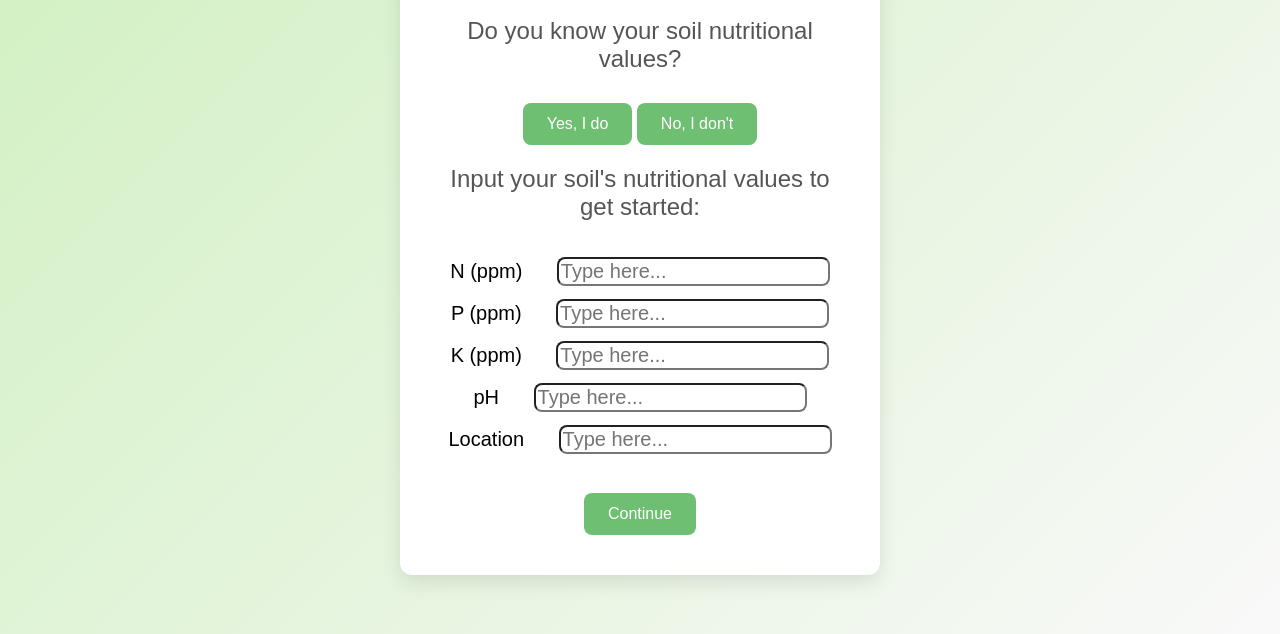
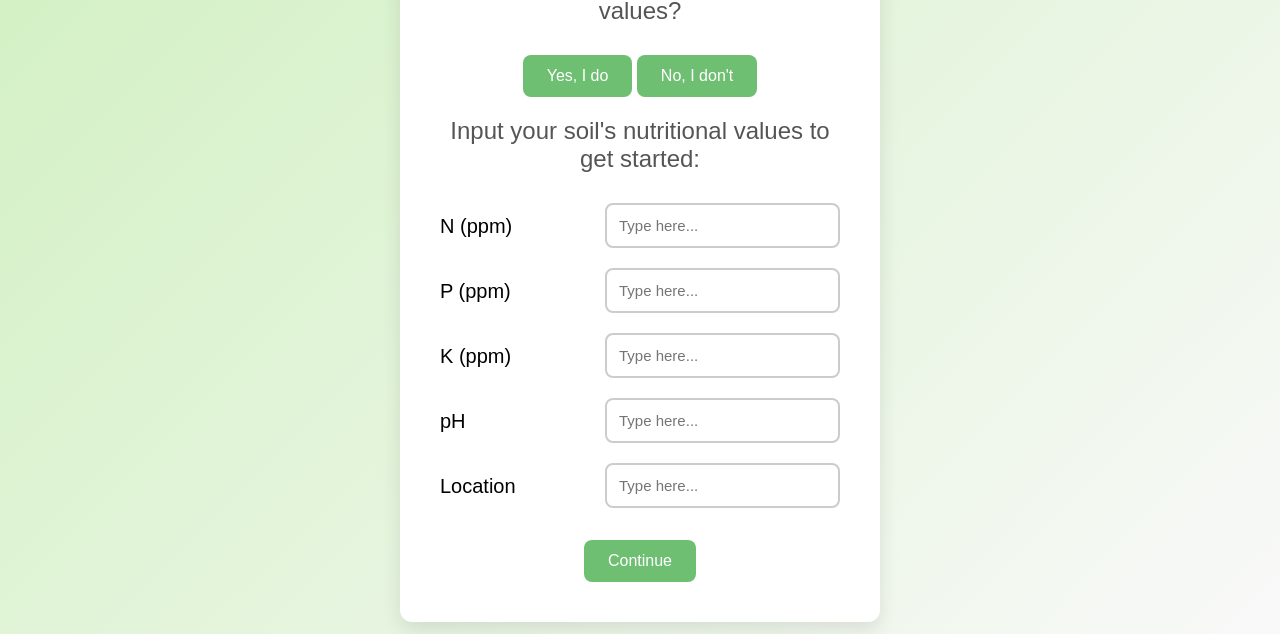
Before and after one commit to halleyd2804/CodeBrew_25, a plain HTML site: page home.html in a window 1280 px wide. Both pictures are taken after a click on the button "Yes, I do". Shown: the part 166-800 px from the top of the page. Drawn offline with Linux system fonts and the light colour scheme; no server answers.

Commit message:
css for hp

```diff
--- a/home.css
+++ b/home.css
@@ -96,16 +96,24 @@ body {
   display: none;
 }
 
+.field-row {
+  display: flex;
+  align-items: center;
+  justify-content: space-between;
+}
 
-.nutrition-fields span {
+.field-row span {
   font-weight: 400;
   font-size: 20px;
-  padding-right: 30px;
+  text-align: center;
 }
 
 .text-fields {
-  font-size: 20px;
+  padding: 12px 20px 12px 12px;;
+  font-size: 15px;
   border-radius: 8px;
+  border: 2px solid #ccc;
+  outline: none;
 }
 
 .text-fields:focus {
@@ -114,5 +122,8 @@ body {
 
 .nutrition-fields {
   margin-bottom: 32px;
-  line-height: 40px;
+  line-height: 20px;
+  display: flex;
+  flex-direction: column;
+  gap: 20px;
 }
--- a/home.html
+++ b/home.html
@@ -35,15 +35,30 @@
     <div id="if-yes" class="yes-or-no">
       <h2>Input your soil's nutritional values to get started:</h2>
       <div id="nutrition-fields" class="nutrition-fields">
-        <span>N (ppm)</span> <input class="text-fields" id="N" type="number" placeholder="Type here...">
-        <br>
-        <span>P (ppm)</span> <input class="text-fields" id="P" type="number" placeholder="Type here...">
-        <br>
-        <span>K (ppm)</span> <input class="text-fields" id="K" type="number" placeholder="Type here...">
-        <br>
-        <span>pH</span> <input class="text-fields" id="pH" type="number" placeholder="Type here...">
-        <br>
-        <span>Location</span> <input class="text-fields" id="location" type="text" placeholder="Type here...">
+        <div class="field-row">
+          <span>N (ppm)</span>
+          <input class="text-fields" id="N" type="number" placeholder="Type here...">
+        </div>
+
+        <div class="field-row">
+          <span>P (ppm)</span>
+          <input class="text-fields" id="P" type="number" placeholder="Type here...">
+        </div>
+
+        <div class="field-row">
+          <span>K (ppm)</span>
+          <input class="text-fields" id="K" type="number" placeholder="Type here...">
+        </div>
+
+        <div class="field-row">
+          <span>pH</span>
+          <input class="text-fields" id="pH" type="number" placeholder="Type here...">
+        </div>
+
+        <div class="field-row">
+          <span>Location</span>
+          <input class="text-fields" id="location" type="text" placeholder="Type here...">
+        </div>
       </div>
       <button class="learn-more" onclick="fieldvalues()">Continue</button>
     </div>
```
